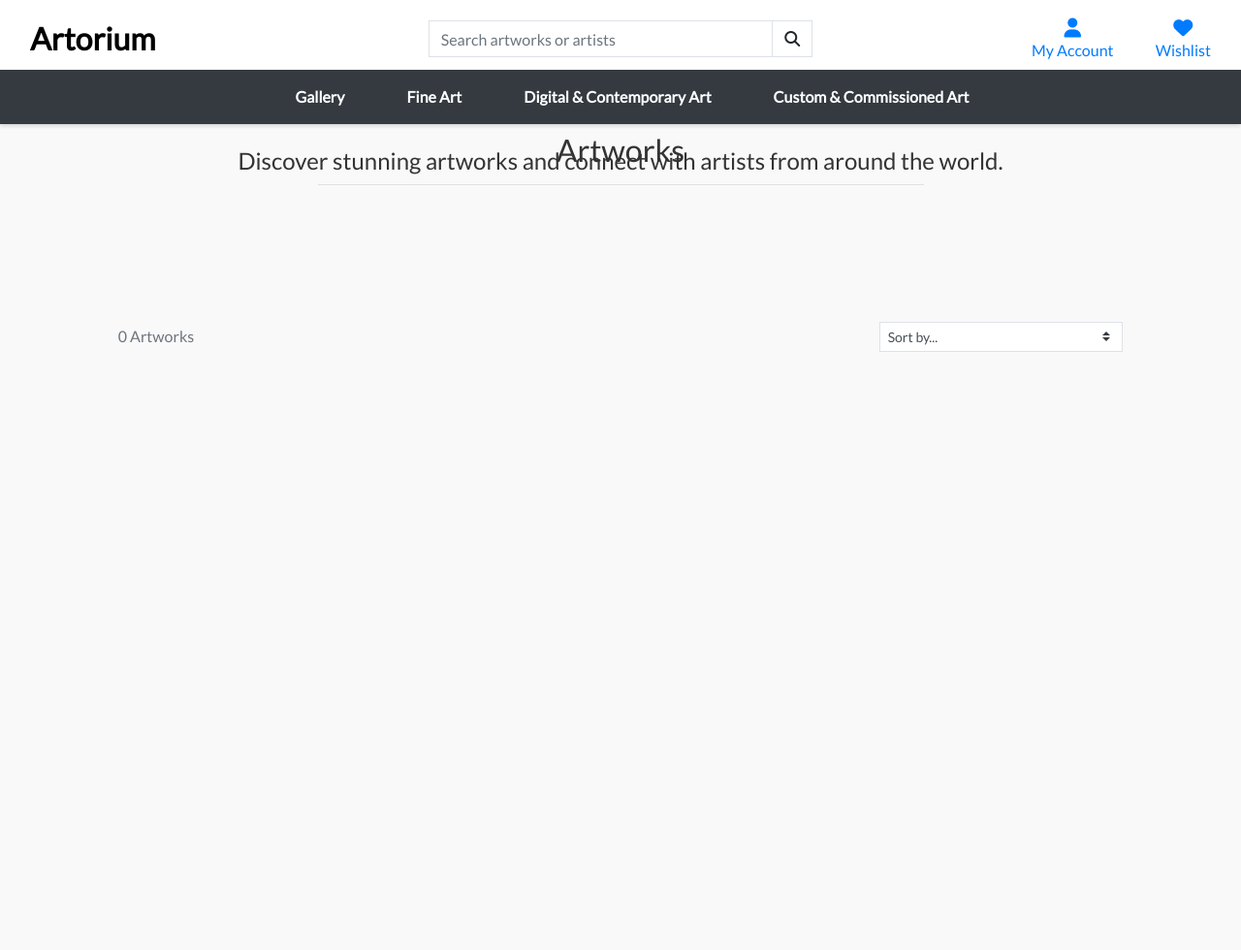
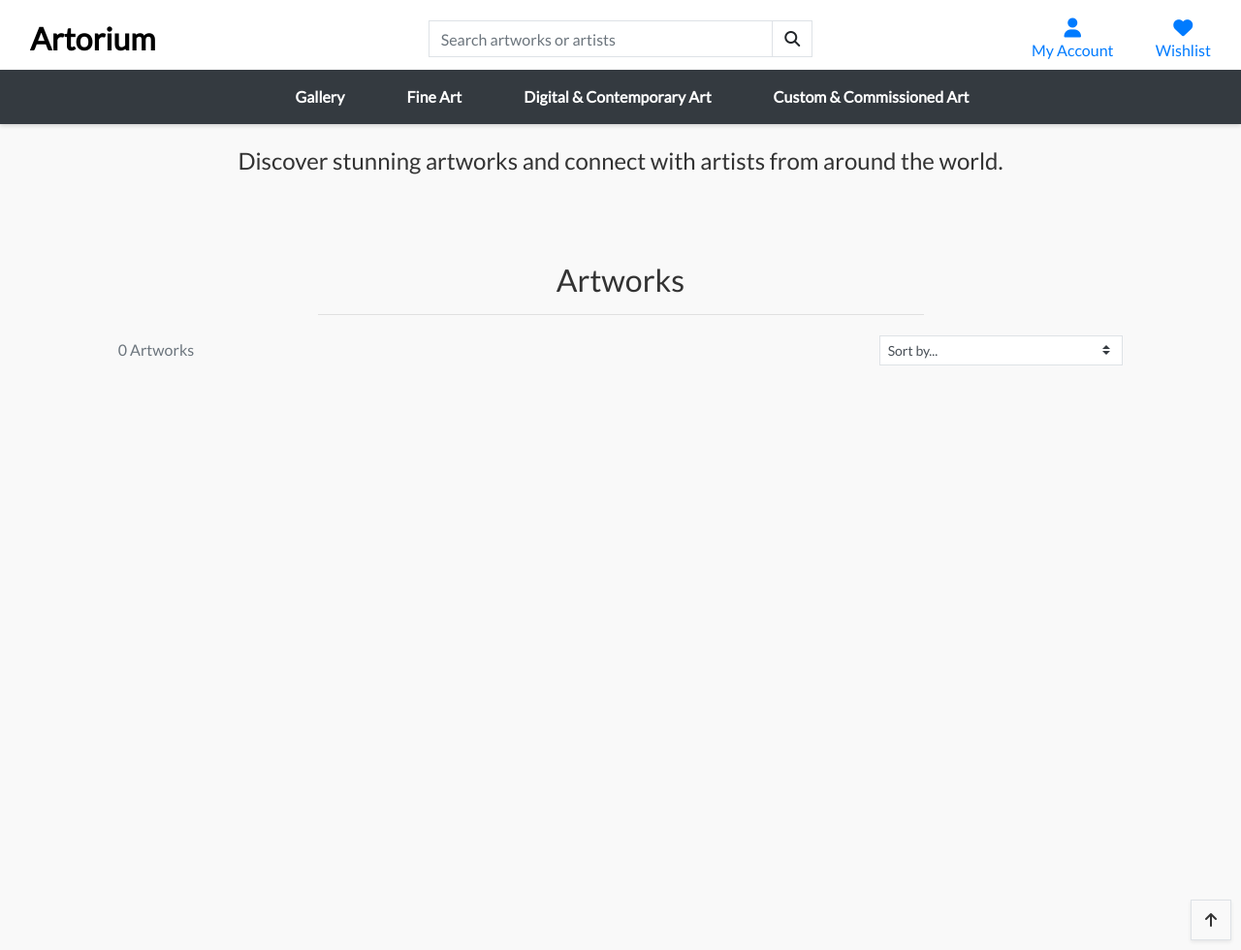
Before and after one commit to boatesj/Artorium, a Django app: page /artworks/ in a window 1280 px wide. Shown: the whole page at 97% size. Run offline with Django 3.2, Linux system fonts and the light colour scheme; data that the repository does not hold is empty; parts of the project's set-up code (start-up, migrations or seed data) failed here and were passed over; some libraries are stand-ins or nearby versions.

Commit message:
Adding sorting js and back to top link

```diff
--- a/artworks/templates/artworks/artworks.html
+++ b/artworks/templates/artworks/artworks.html
@@ -13,7 +13,7 @@
     <div class="overlay"></div>
     <div class="container-fluid">
         <div class="row">
-            <div class="col text-center mt-3">
+            <div class="col text-center mt-5-artwork-header">
                 <h2 class="logo-font">Artworks</h2>
                 {% for c in current_categories %}
                     <a class="category-badge text-decoration-none" href="{% url 'artworks' %}?category={{ c.name }}">
@@ -107,4 +107,39 @@
             </div>
         </div>
     </div>
+    <div class="btt-button shadow-sm rounded-0 border border-black">
+        <a class="btt-link d-flex h-100">
+            <i class="fas fa-arrow-up text-black mx-auto my-auto"></i>
+        </a>
+    </div>
 {% endblock %}
+
+{% block postloadjs %}
+    {{ block.super }}
+    <script type="text/javascript">
+        $('.btt-link').click(function(e) {
+            window.scrollTo(0,0)
+        });
+
+        $('#sort-selector').change(function() {
+            var selector = $(this);
+            var currentUrl = new URL(window.location);
+
+            var selectedVal = selector.val();
+            if (selectedVal != "reset") {
+                var sort = selectedVal.split("_")[0];
+                var direction = selectedVal.split("_")[1];
+
+                currentUrl.searchParams.set("sort", sort);
+                currentUrl.searchParams.set("direction", direction);
+
+                window.location.replace(currentUrl);
+            } else {
+                currentUrl.searchParams.delete("sort");
+                currentUrl.searchParams.delete("direction");
+
+                window.location.replace(currentUrl);
+            }
+        });
+    </script>
+{% endblock %}
--- a/static/css/base.css
+++ b/static/css/base.css
@@ -133,6 +133,21 @@ a.category-badge > span.badge:hover {
     color: #fff !important;
 }
 
+.btt-button {
+    height: 42px;
+    width: 42px;
+    position: fixed;
+    bottom: 10px;
+    right: 10px;
+}
+
+.btt-link {
+    cursor: pointer;
+}
+
+
+/* ............................Media Queries */
+
 @media (min-width: 576px) {
     .container {
         max-width: 540px;
@@ -182,12 +197,8 @@ a.category-badge > span.badge:hover {
     color: var(--accent-color);
 }
 
-.artwork-container {
-    margin-top: 120px;
-}
-
 .mt-5-artwork-header {
-    margin-top: 150px; /* Custom value */
+    margin-top: 150px;
 }
 
 .img-fluid {
```
